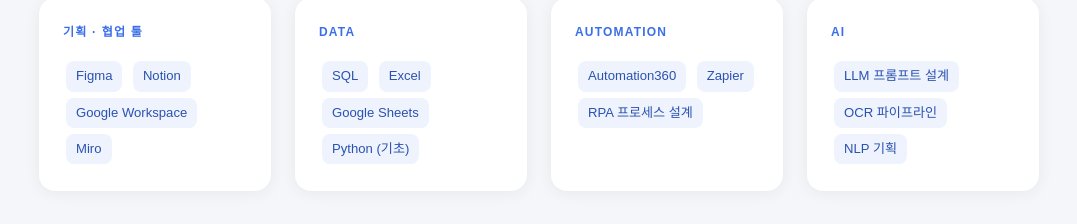
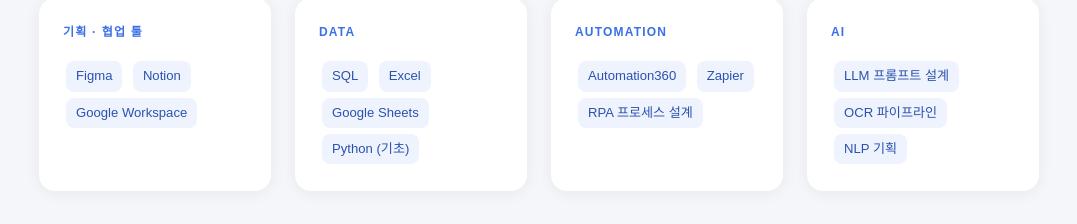
Before and after one commit to hoyoriver/portfolio, a plain HTML site: page index.html in a window 1280 px wide. Shown: the part 5760-5984 px from the top of the page, without its empty margins (101-1178 px from the left). Drawn offline with Linux system fonts and the light colour scheme; a web font is replaced by a local one.

Commit message:
Remove Miro from skill tags

```diff
--- a/index.html
+++ b/index.html
@@ -686,7 +686,6 @@
         <span class="skill-tag">Figma</span>
         <span class="skill-tag">Notion</span>
         <span class="skill-tag">Google Workspace</span>
-        <span class="skill-tag">Miro</span>
       </div>
       <div class="skill-group">
         <div class="skill-group-title">Data</div>
```
